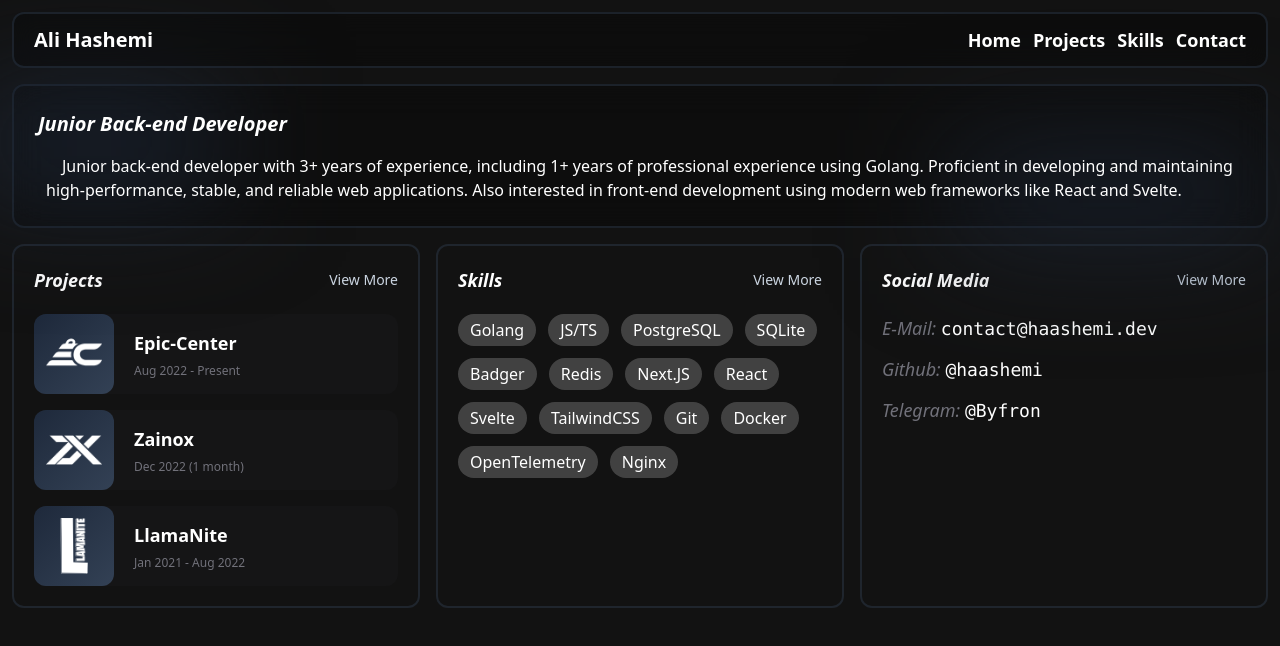
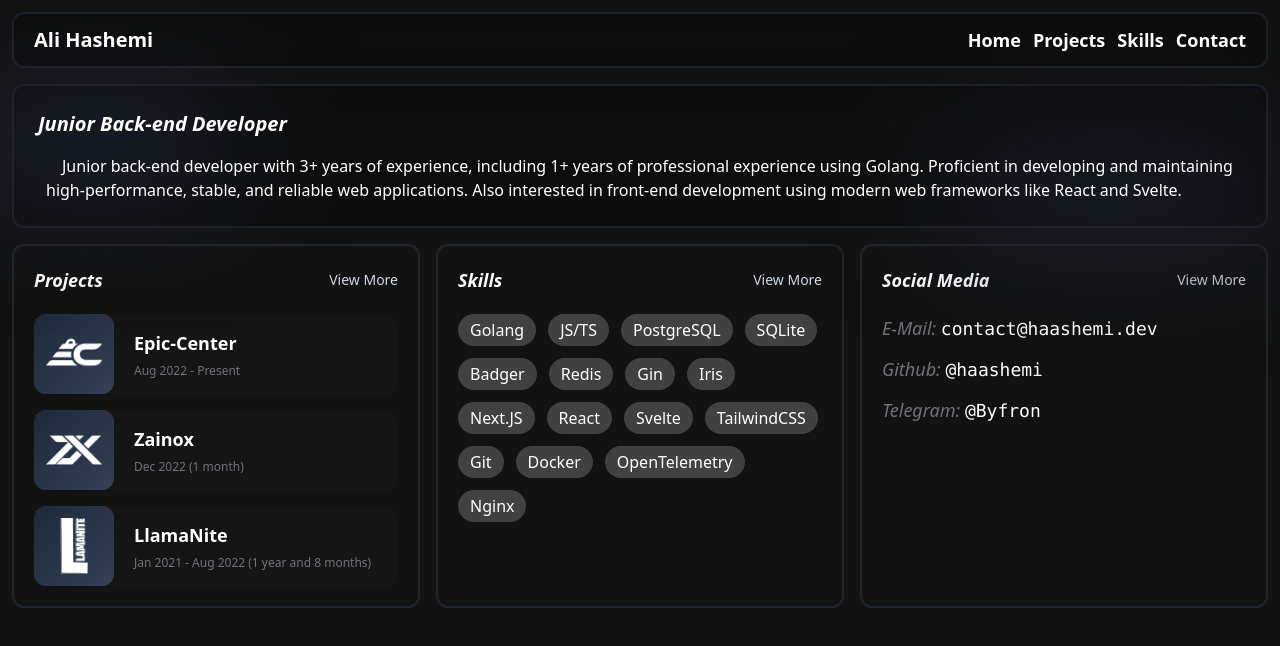
Before and after one commit to haashemi/haashemi.dev, a SvelteKit app: page / in a window 1280 px wide. Shown: the top 646 px of the page. Built offline with nearby package versions, Linux system fonts and the light colour scheme.

Commit message:
chore(routes/home): complete LlamaNite's duration

```diff
--- a/src/routes/+page.ts
+++ b/src/routes/+page.ts
@@ -20,7 +20,7 @@ export function load() {
 			},
 			{
 				title: 'LlamaNite',
-				duration: 'Jan 2021 - Aug 2022',
+				duration: 'Jan 2021 - Aug 2022 (1 year and 8 months)',
 				image: '/images/llamanite.png',
 				url: '/projects/llamanite',
 			},
@@ -33,6 +33,8 @@ export function load() {
 			{ name: 'SQLite', style: 'hover:shadow-[0_0_30px_3px_#003B57d9] hover:bg-[#003B57]' },
 			{ name: 'Badger', style: 'hover:shadow-[0_0_30px_3px_#E50695d9] hover:bg-[#E50695]' },
 			{ name: 'Redis', style: 'hover:shadow-[0_0_30px_3px_#DC382Dd9] hover:bg-[#DC382D]' },
+			{ name: 'Gin', style: 'hover:shadow-[0_0_30px_3px_#00ADD8d9] hover:bg-[#00ADD8]' },
+			{ name: 'Iris', style: 'hover:shadow-[0_0_30px_3px_#00ADD8d9] hover:bg-[#00ADD8]' },
 			{ name: 'Next.JS', style: 'hover:shadow-[0_0_30px_3px_#000000d9] hover:bg-[#000000]' },
 			{ name: 'React', style: 'hover:text-black hover:shadow-[0_0_30px_3px_#61DAFBd9] hover:bg-[#61DAFB]' },
 			{ name: 'Svelte', style: 'hover:shadow-[0_0_30px_3px_#FF3E00d9] hover:bg-[#FF3E00]' },
```
